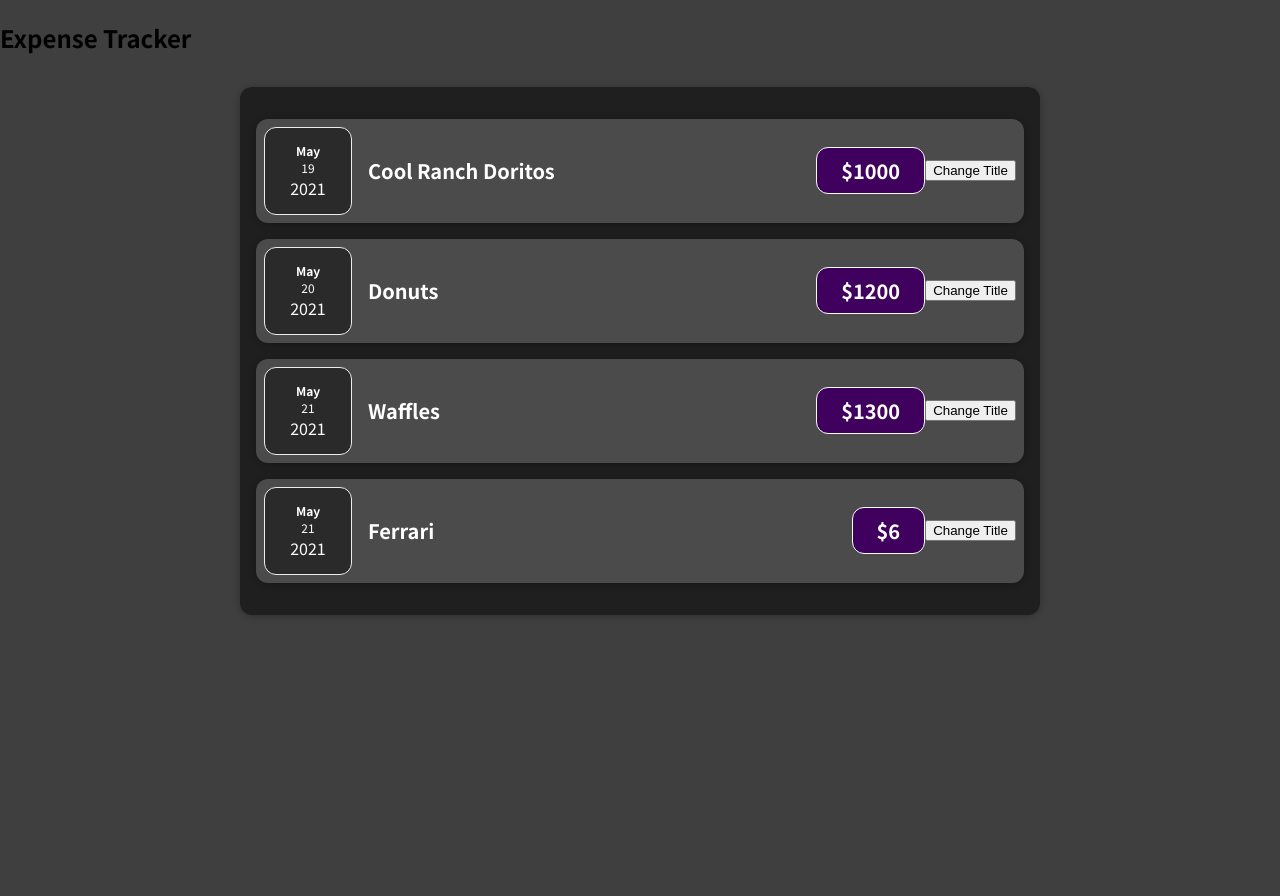
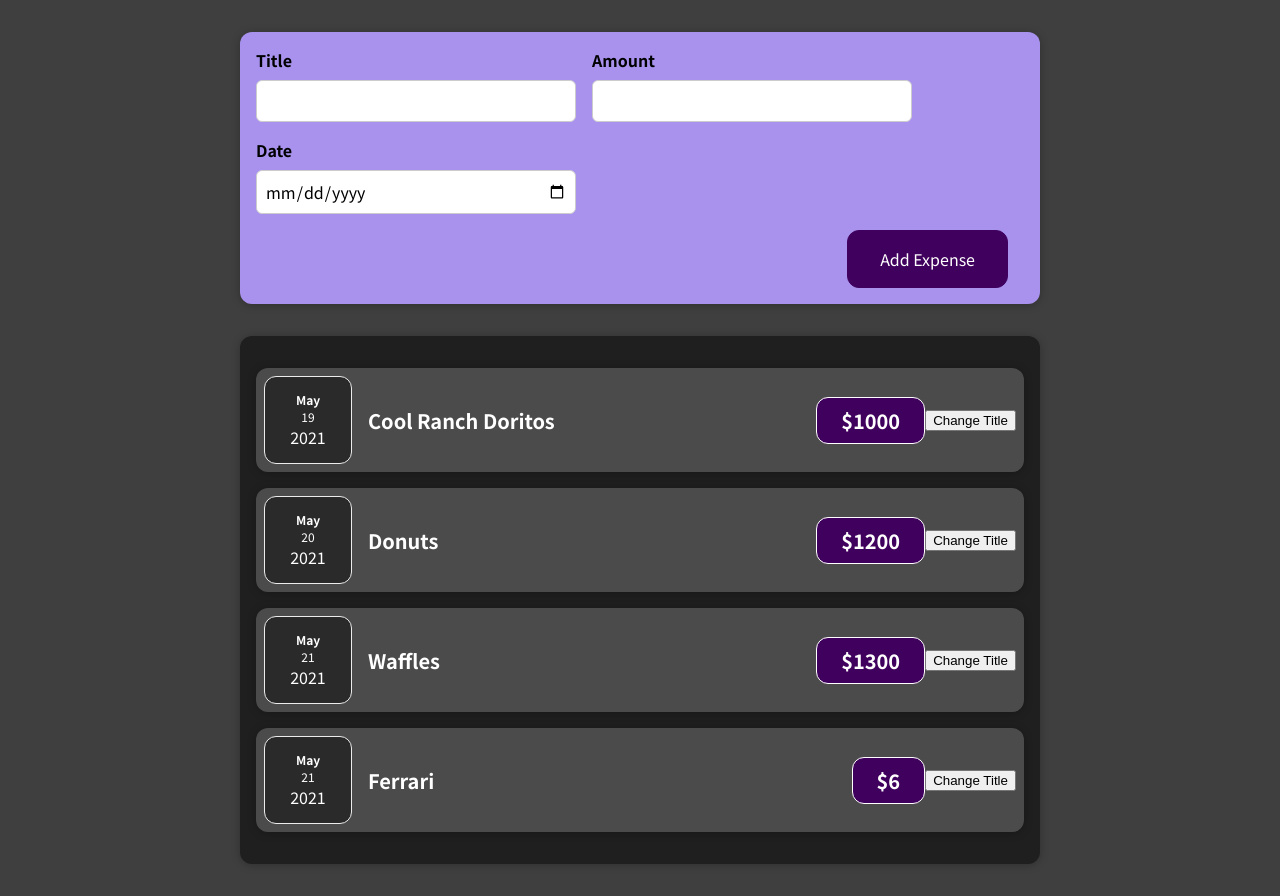
Before and after one commit to IanFerguson-36/trackin-and-reactin, a React (Create React App) app: page / in a window 1280 px wide. Before the commit the page ends 800 px from the top, so only its background shows below. Built offline with nearby package versions, Linux system fonts and the light colour scheme.

Commit message:
static expense form added

```diff
--- a/src/App.js
+++ b/src/App.js
@@ -1,6 +1,7 @@
 import React from "react";
 
 import Expenses from "./components/Expenses/Expenses";
+import NewExpense from "./components/NewExpense/NewExpense";
 
 const App = () => {
   const expenses = [
@@ -11,7 +12,7 @@
   ];
   return (
     <div>
-      <h2> Expense Tracker</h2>
+      <NewExpense />
       <Expenses items={expenses} />
     </div>
   );
--- /dev/null
+++ b/src/components/NewExpense/ExpenseForm.css
@@ -0,0 +1,26 @@
+.new-expense__controls {
+  display: flex;
+  flex-wrap: wrap;
+  gap: 1rem;
+  margin-bottom: 1rem;
+  text-align: left;
+}
+
+.new-expense__control label {
+  font-weight: bold;
+  margin-bottom: 0.5rem;
+  display: block;
+}
+
+.new-expense__control input {
+  font: inherit;
+  padding: 0.5rem;
+  border-radius: 6px;
+  border: 1px solid #ccc;
+  width: 20rem;
+  max-width: 100%;
+}
+
+.new-expense__actions {
+  text-align: right;
+}
--- /dev/null
+++ b/src/components/NewExpense/ExpenseForm.js
@@ -0,0 +1,29 @@
+import react from "react";
+
+import "./ExpenseForm.css";
+
+const ExpenseForm = () => {
+  return (
+    <form>
+      <div className="new-expense__controls">
+        <div className="new-expense__control">
+          <label>Title</label>
+          <input type="text" />
+        </div>
+        <div className="new-expense__control">
+          <label>Amount</label>
+          <input type="number" min="0.01" step="0.01" />
+        </div>
+        <div className="new-expense__control">
+          <label>Date</label>
+          <input type="date" min="2019-01-01" max="2022-12-31" />
+        </div>
+      </div>
+      <div className="new-expense__actions">
+        <button>Add Expense</button>
+      </div>
+    </form>
+  );
+};
+
+export default ExpenseForm;
--- /dev/null
+++ b/src/components/NewExpense/NewExpense.css
@@ -0,0 +1,38 @@
+.new-expense {
+  background-color: #a892ee;
+  padding: 1rem;
+  margin: 2rem auto;
+  width: 50rem;
+  max-width: 95%;
+  border-radius: 12px;
+  text-align: center;
+  box-shadow: 0 1px 8px rgba(0, 0, 0, 0.25);
+}
+
+.new-expense button {
+  font: inherit;
+  cursor: pointer;
+  padding: 1rem 2rem;
+  border: 1px solid #40005d;
+  background-color: #40005d;
+  color: white;
+  border-radius: 12px;
+  margin-right: 1rem;
+}
+
+.new-expense button:hover,
+.new-expense button:active {
+  background-color: #510674;
+  border-color: #510674;
+}
+
+.new-expense button.alternative {
+  color: #220131;
+  border-color: transparent;
+  background-color: transparent;
+}
+
+.new-expense button.alternative:hover,
+.new-expense button.alternative:active {
+  background-color: #ddb3f8;
+}
--- /dev/null
+++ b/src/components/NewExpense/NewExpense.js
@@ -0,0 +1,13 @@
+import React from "react";
+import ExpenseForm from "./ExpenseForm";
+import "./NewExpense.css";
+
+const NewExpense = () => {
+  return (
+    <div className="new-expense">
+      <ExpenseForm />
+    </div>
+  );
+};
+
+export default NewExpense;
```
